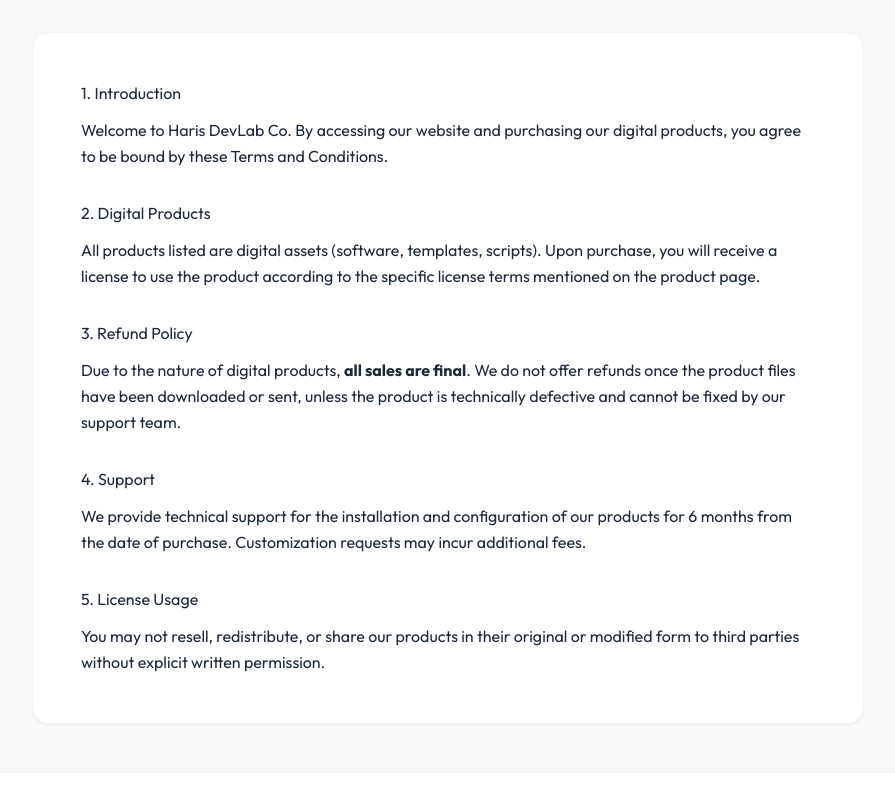
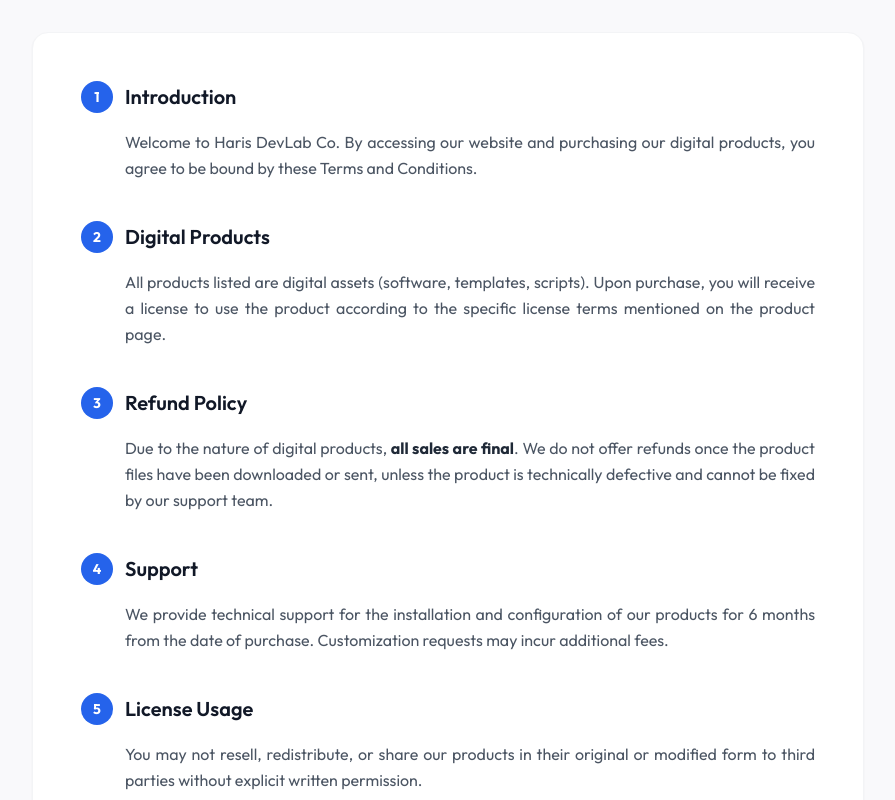
Before and after one commit to harisratnopambudi/harisratnopambudi.github.io, a React (Vite) app: page /terms in a window 1280 px wide. Shown: the part 300-1100 px from the top of the page, without its empty margins (192-1087 px from the left). Built offline with nearby package versions, Linux system fonts and the light colour scheme.

Commit message:
Improve Terms page: numbered badges, better spacing, text-justify

```diff
--- a/src/pages/Terms.jsx
+++ b/src/pages/Terms.jsx
@@ -16,38 +16,53 @@
                 </p>
             </div>
 
-            <div className="prose prose-lg prose-blue mx-auto bg-white p-8 md:p-12 rounded-2xl border border-gray-100 shadow-sm space-y-8">
+            <div className="bg-white p-8 md:p-12 rounded-2xl border border-gray-100 shadow-sm space-y-10">
                 <section>
-                    <h3 className="mb-3">1. Introduction</h3>
-                    <p className="leading-relaxed">
+                    <div className="flex items-center gap-3 mb-4">
+                        <span className="w-8 h-8 bg-blue-600 text-white rounded-full flex items-center justify-center text-sm font-bold">1</span>
+                        <h3 className="text-xl font-semibold text-gray-900 m-0">Introduction</h3>
+                    </div>
+                    <p className="text-gray-600 leading-relaxed pl-11 text-justify">
                         Welcome to Haris DevLab Co. By accessing our website and purchasing our digital products, you agree to be bound by these Terms and Conditions.
                     </p>
                 </section>
 
                 <section>
-                    <h3 className="mb-3">2. Digital Products</h3>
-                    <p className="leading-relaxed">
+                    <div className="flex items-center gap-3 mb-4">
+                        <span className="w-8 h-8 bg-blue-600 text-white rounded-full flex items-center justify-center text-sm font-bold">2</span>
+                        <h3 className="text-xl font-semibold text-gray-900 m-0">Digital Products</h3>
+                    </div>
+                    <p className="text-gray-600 leading-relaxed pl-11 text-justify">
                         All products listed are digital assets (software, templates, scripts). Upon purchase, you will receive a license to use the product according to the specific license terms mentioned on the product page.
                     </p>
                 </section>
 
                 <section>
-                    <h3 className="mb-3">3. Refund Policy</h3>
-                    <p className="leading-relaxed">
-                        Due to the nature of digital products, <strong>all sales are final</strong>. We do not offer refunds once the product files have been downloaded or sent, unless the product is technically defective and cannot be fixed by our support team.
+                    <div className="flex items-center gap-3 mb-4">
+                        <span className="w-8 h-8 bg-blue-600 text-white rounded-full flex items-center justify-center text-sm font-bold">3</span>
+                        <h3 className="text-xl font-semibold text-gray-900 m-0">Refund Policy</h3>
+                    </div>
+                    <p className="text-gray-600 leading-relaxed pl-11 text-justify">
+                        Due to the nature of digital products, <strong className="text-gray-800">all sales are final</strong>. We do not offer refunds once the product files have been downloaded or sent, unless the product is technically defective and cannot be fixed by our support team.
                     </p>
                 </section>
 
                 <section>
-                    <h3 className="mb-3">4. Support</h3>
-                    <p className="leading-relaxed">
+                    <div className="flex items-center gap-3 mb-4">
+                        <span className="w-8 h-8 bg-blue-600 text-white rounded-full flex items-center justify-center text-sm font-bold">4</span>
+                        <h3 className="text-xl font-semibold text-gray-900 m-0">Support</h3>
+                    </div>
+                    <p className="text-gray-600 leading-relaxed pl-11 text-justify">
                         We provide technical support for the installation and configuration of our products for 6 months from the date of purchase. Customization requests may incur additional fees.
                     </p>
                 </section>
 
                 <section>
-                    <h3 className="mb-3">5. License Usage</h3>
-                    <p className="leading-relaxed">
+                    <div className="flex items-center gap-3 mb-4">
+                        <span className="w-8 h-8 bg-blue-600 text-white rounded-full flex items-center justify-center text-sm font-bold">5</span>
+                        <h3 className="text-xl font-semibold text-gray-900 m-0">License Usage</h3>
+                    </div>
+                    <p className="text-gray-600 leading-relaxed pl-11 text-justify">
                         You may not resell, redistribute, or share our products in their original or modified form to third parties without explicit written permission.
                     </p>
                 </section>
```
